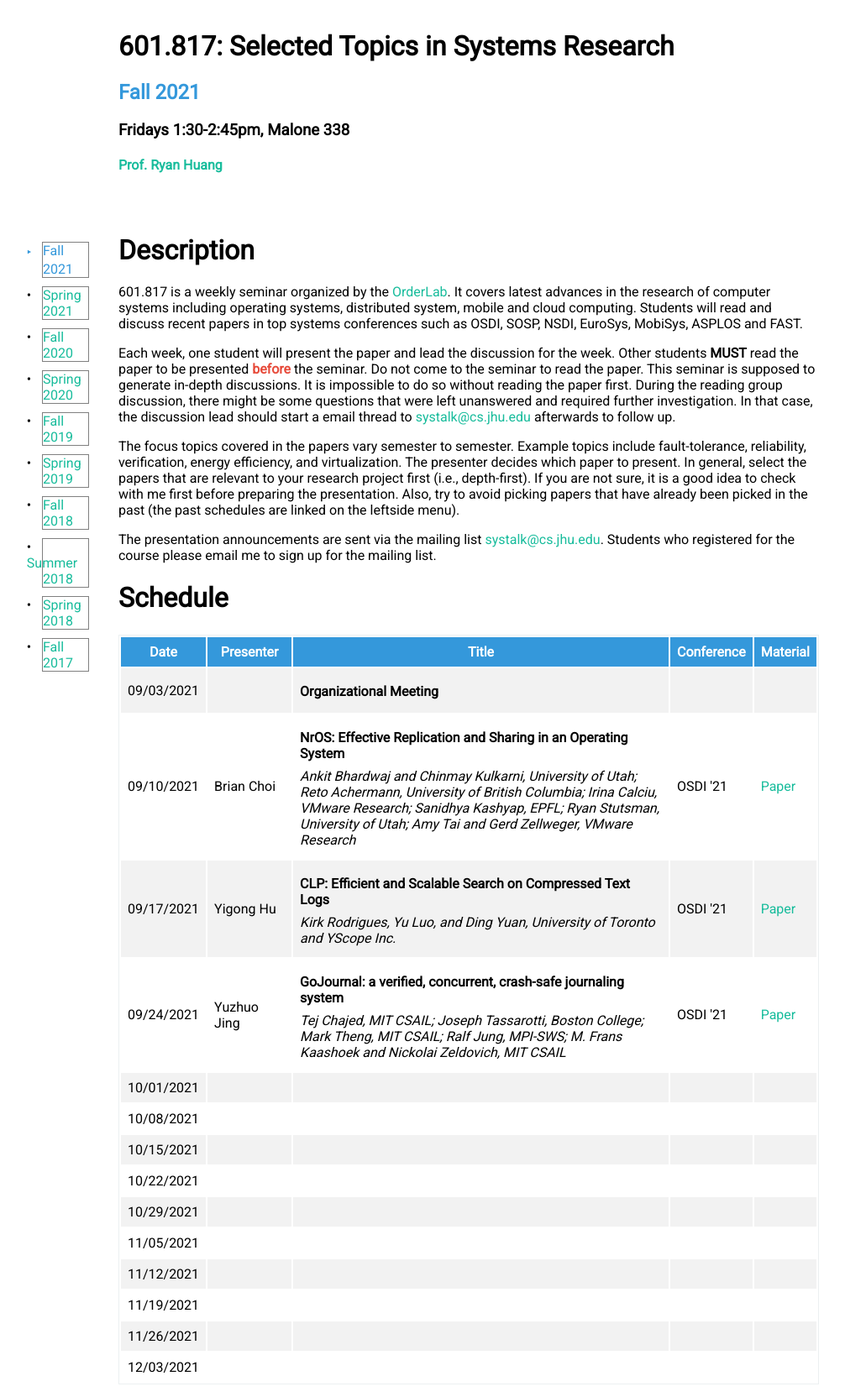
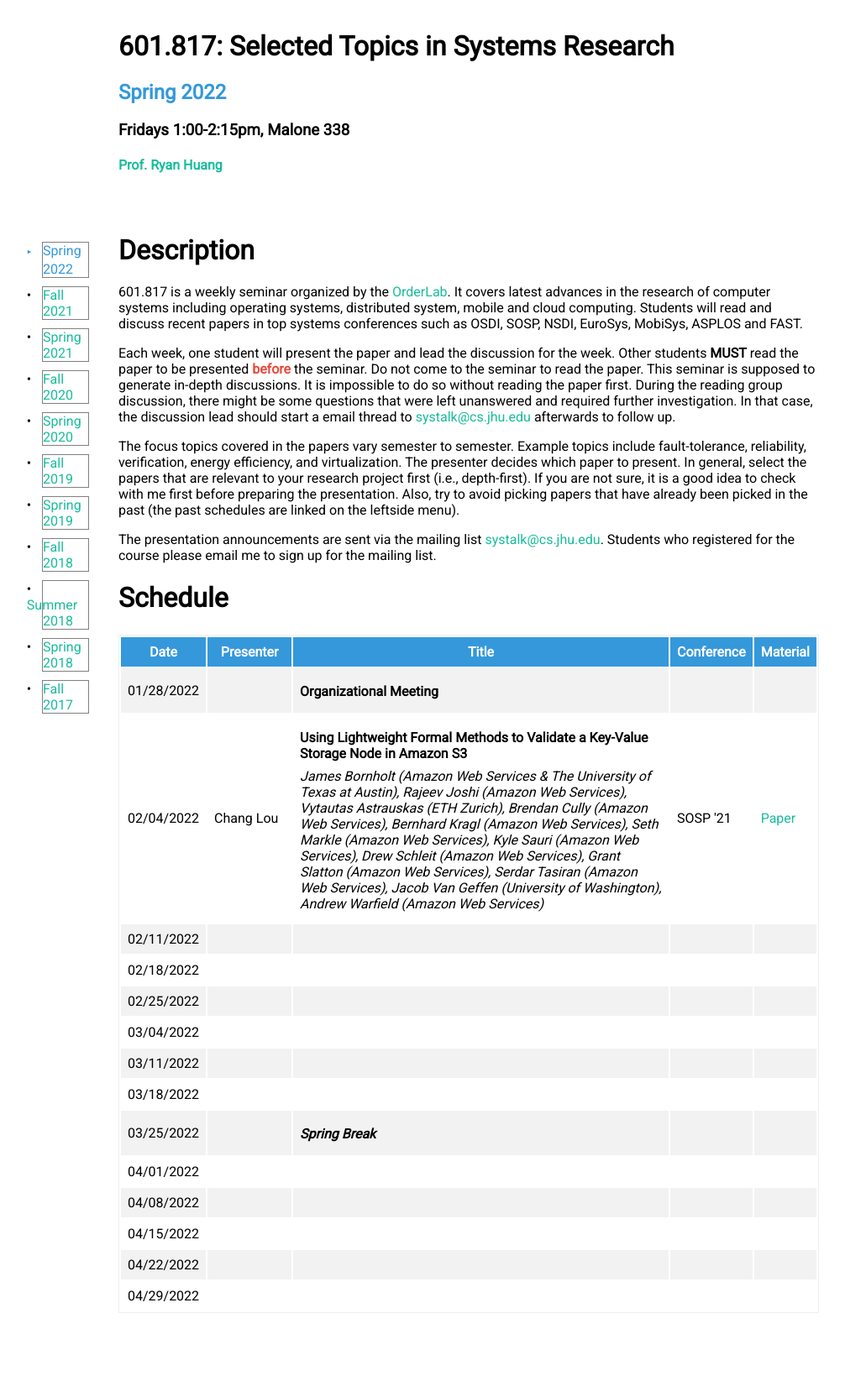
Before and after one commit to ryanphuang/CS817-WWW, a Jekyll site: the page built from index.html, in a window 1280 px wide. Shown: the whole page at 84% size, without its empty margins (34-1040 px from the left). Built offline with Jekyll 4.4.1, drawn with Linux system fonts in a browser that asks for light colours; after the commit the page ends 1579 px from its top, so only the background shows below that.

Commit message:
spring 2022 schedule

```diff
--- a/_config.yml
+++ b/_config.yml
@@ -1,7 +1,7 @@
-semester: "Fall 2021"
+semester: "Spring 2022"
 title: "CS 817: Selected Topics in Systems Research"
 desc: "JHU Selected Topics in Systems Research"
-date_time: "Fridays 1:30-2:45pm"
+date_time: "Fridays 1:00-2:15pm"
 location: "Malone 338"
 instructor: "Prof. Ryan Huang"
 instructor_homepage: https://www.cs.jhu.edu/~huang
--- a/_includes/navbar.html
+++ b/_includes/navbar.html
@@ -1,5 +1,6 @@
 <ul class="semesters">
   {% assign url_prefix = "https://www.cs.jhu.edu/~huang/cs817" %}
+  {% if site.semester == "Spring 2022" %}<li class="current-semester">{% else %}<li>{% endif %}<a href="{{ url_prefix }}/spring22">Spring 2022</a></li>
   {% if site.semester == "Fall 2021" %}<li class="current-semester">{% else %}<li>{% endif %}<a href="{{ url_prefix }}/fall21">Fall 2021</a></li>
   {% if site.semester == "Spring 2021" %}<li class="current-semester">{% else %}<li>{% endif %}<a href="{{ url_prefix }}/spring21">Spring 2021</a></li>
   {% if site.semester == "Fall 2020" %}<li class="current-semester">{% else %}<li>{% endif %}<a href="{{ url_prefix }}/fall20">Fall 2020</a></li>
--- a/_includes/schedule.html
+++ b/_includes/schedule.html
@@ -4,7 +4,7 @@
     <th class="date">Date</th><th class="presenter">Presenter</th><th class="title">Title</th><th class="conference">Conference</th><th class="material">Material</th>
   </tr>
   <tr>
-    <td>09/03/2021</td>
+    <td>01/28/2022</td>
     <td></td>
     <td>
       <p class="title">Organizational Meeting</p>
@@ -14,37 +14,17 @@
     <td><a href="#"></a></td>
   </tr>
   <tr>
-    <td>09/10/2021</td>
-    <td>Brian Choi</td>
+    <td>02/04/2022</td>
+    <td>Chang Lou</td>
     <td>
-      <p class="title">NrOS: Effective Replication and Sharing in an Operating System</p>
-      <p class="authors">Ankit Bhardwaj and Chinmay Kulkarni, University of Utah; Reto Achermann, University of British Columbia; Irina Calciu, VMware Research; Sanidhya Kashyap, EPFL; Ryan Stutsman, University of Utah; Amy Tai and Gerd Zellweger, VMware Research</p>
+      <p class="title">Using Lightweight Formal Methods to Validate a Key-Value Storage Node in Amazon S3</p>
+      <p class="authors">James Bornholt (Amazon Web Services & The University of Texas at Austin), Rajeev Joshi (Amazon Web Services), Vytautas Astrauskas (ETH Zurich), Brendan Cully (Amazon Web Services), Bernhard Kragl (Amazon Web Services), Seth Markle (Amazon Web Services), Kyle Sauri (Amazon Web Services), Drew Schleit (Amazon Web Services), Grant Slatton (Amazon Web Services), Serdar Tasiran (Amazon Web Services), Jacob Van Geffen (University of Washington), Andrew Warfield (Amazon Web Services)</p>
     </td>
-    <td>OSDI '21</td>
-    <td><a href="https://www.usenix.org/conference/osdi21/presentation/bhardwaj">Paper</a></td>
+    <td>SOSP '21</td>
+    <td><a href="https://dl.acm.org/doi/10.1145/3477132.3483540">Paper</a></td>
   </tr>
   <tr>
-    <td>09/17/2021</td>
-    <td>Yigong Hu</td>
-    <td>
-      <p class="title">CLP: Efficient and Scalable Search on Compressed Text Logs</p>
-      <p class="authors">Kirk Rodrigues, Yu Luo, and Ding Yuan, University of Toronto and YScope Inc.</p>
-    </td>
-    <td>OSDI '21</td>
-    <td><a href="https://www.usenix.org/conference/osdi21/presentation/rodrigues">Paper</a></td>
-  </tr>
-  <tr>
-    <td>09/24/2021</td>
-    <td>Yuzhuo Jing</td>
-    <td>
-      <p class="title">GoJournal: a verified, concurrent, crash-safe journaling system</p>
-      <p class="authors">Tej Chajed, MIT CSAIL; Joseph Tassarotti, Boston College; Mark Theng, MIT CSAIL; Ralf Jung, MPI-SWS; M. Frans Kaashoek and Nickolai Zeldovich, MIT CSAIL</p>
-    </td>
-    <td>OSDI '21</td>
-    <td><a href="https://www.usenix.org/conference/osdi21/presentation/chajed">Paper</a></td>
-  </tr>
-  <tr>
-    <td>10/01/2021</td>
+    <td>02/11/2022</td>
     <td></td>
     <td>
       <p class="title"></p>
@@ -54,7 +34,7 @@
     <td><a href="#"></a></td>
   </tr>
   <tr>
-    <td>10/08/2021</td>
+    <td>02/18/2022</td>
     <td></td>
     <td>
       <p class="title"></p>
@@ -64,7 +44,7 @@
     <td><a href="#"></a></td>
   </tr>
   <tr>
-    <td>10/15/2021</td>
+    <td>02/25/2022</td>
     <td></td>
     <td>
       <p class="title"></p>
@@ -74,7 +54,7 @@
     <td><a href="#"></a></td>
   </tr>
   <tr>
-    <td>10/22/2021</td>
+    <td>03/04/2022</td>
     <td></td>
     <td>
       <p class="title"></p>
@@ -84,7 +64,7 @@
     <td><a href="#"></a></td>
   </tr>
   <tr>
-    <td>10/29/2021</td>
+    <td>03/11/2022</td>
     <td></td>
     <td>
       <p class="title"></p>
@@ -94,7 +74,7 @@
     <td><a href="#"></a></td>
   </tr>
   <tr>
-    <td>11/05/2021</td>
+    <td>03/18/2022</td>
     <td></td>
     <td>
       <p class="title"></p>
@@ -104,7 +84,17 @@
     <td><a href="#"></a></td>
   </tr>
   <tr>
-    <td>11/12/2021</td>
+    <td>03/25/2022</td>
+    <td></td>
+    <td>
+      <p class="title"><i>Spring Break</i></p>
+      <p class="authors"></p>
+    </td>
+    <td></td>
+    <td><a href="#"></a></td>
+  </tr>
+  <tr>
+    <td>04/01/2022</td>
     <td></td>
     <td>
       <p class="title"></p>
@@ -114,7 +104,7 @@
     <td><a href="#"></a></td>
   </tr>
   <tr>
-    <td>11/19/2021</td>
+    <td>04/08/2022</td>
     <td></td>
     <td>
       <p class="title"></p>
@@ -124,7 +114,7 @@
     <td><a href="#"></a></td>
   </tr>
   <tr>
-    <td>11/26/2021</td>
+    <td>04/15/2022</td>
     <td></td>
     <td>
       <p class="title"></p>
@@ -134,7 +124,17 @@
     <td><a href="#"></a></td>
   </tr>
   <tr>
-    <td>12/03/2021</td>
+    <td>04/22/2022</td>
+    <td></td>
+    <td>
+      <p class="title"></p>
+      <p class="authors"></p>
+    </td>
+    <td></td>
+    <td><a href="#"></a></td>
+  </tr>
+  <tr>
+    <td>04/29/2022</td>
     <td></td>
     <td>
       <p class="title"></p>
```
